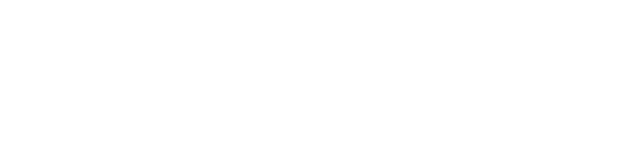
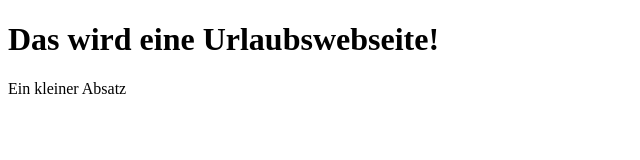
Before and after one commit to juljan-phs/holidayadvice, a plain HTML site: page index.html in a window 1280 px wide. Shown: the whole page, without its empty margins (0-640 px from the left). Drawn offline with Linux system fonts and the light colour scheme.

Commit message:
Fixing bug: No content on website.

```diff
--- a/index.html
+++ b/index.html
@@ -8,6 +8,7 @@
     <title>Urlaubsfotos</title>
   </head>
   <body>
-
+    <h1>Das wird eine Urlaubswebseite!</h1>
+    <p>Ein kleiner Absatz</p>
   </body>
 </html>
```
